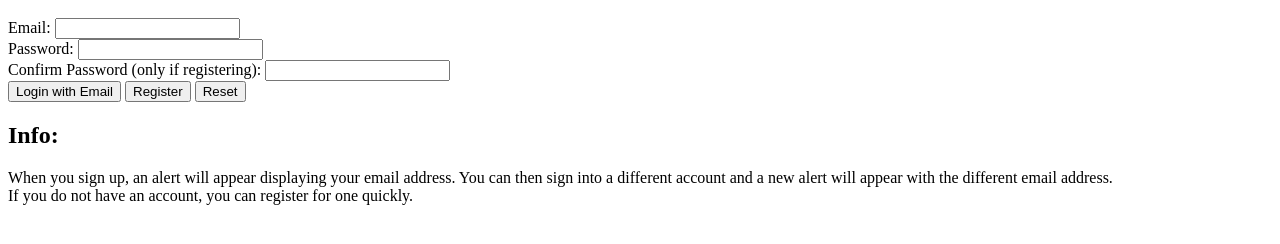
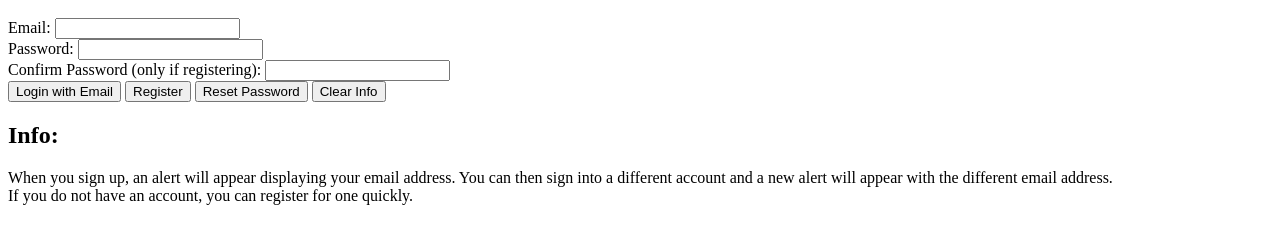
Before and after one commit to spencercz/cpeg470firebase, a plain HTML site: page index.html in a window 1280 px wide. Shown: the part 48-292 px from the top of the page. Drawn offline with nearby package versions, Linux system fonts and the light colour scheme.

Commit message:
Update index.html

```diff
--- a/index.html
+++ b/index.html
@@ -12,7 +12,8 @@
   Confirm Password (only if registering): <input id="password2" type="password"><br>
   <button id="loginemail">Login with Email</button>
   <button id="register">Register</button>
-  <button id="reset">Reset</button>
+  <button id="reset">Reset Password</button>
+  <button id="clear">Clear Info</button>
   <br>
   <h2>Info:</h2>
   <p>When you sign up, an alert will appear displaying your email address. You can then sign into a different account and a new alert will appear with the different email address.<br>
```
